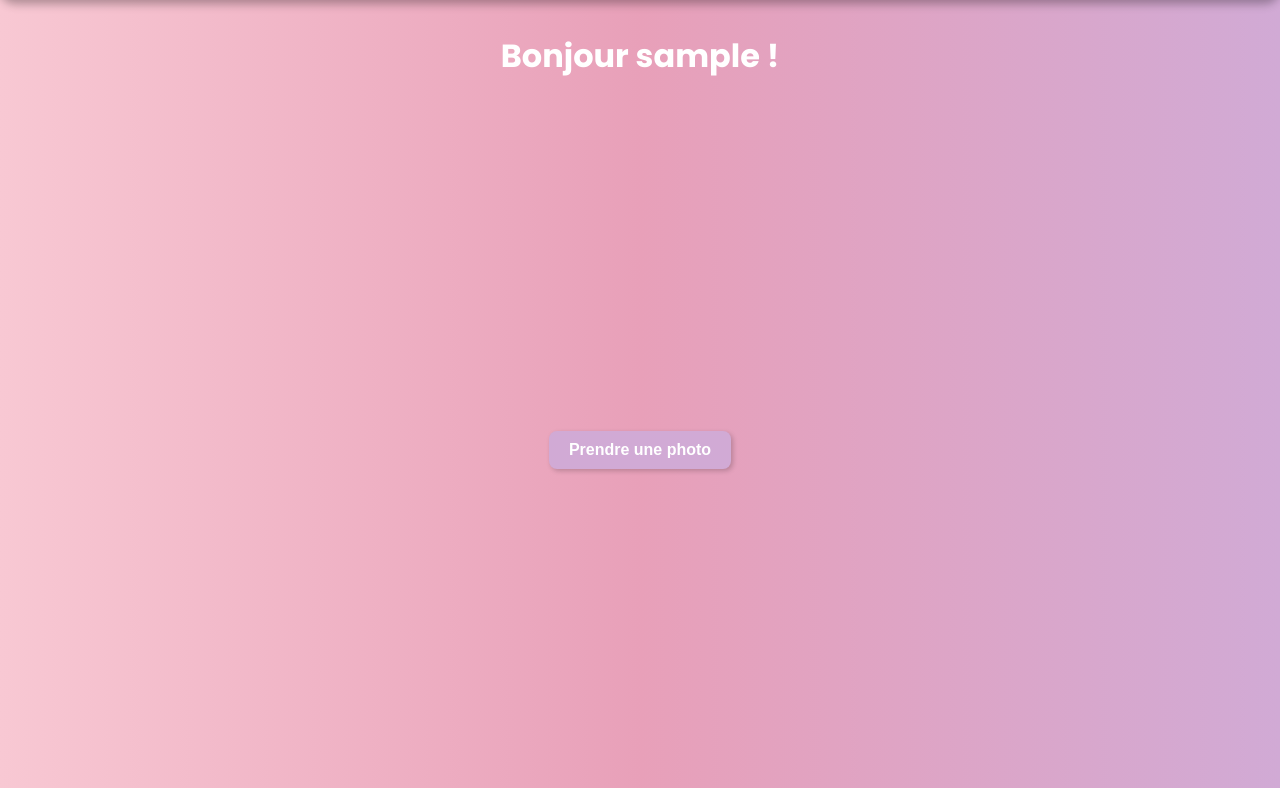
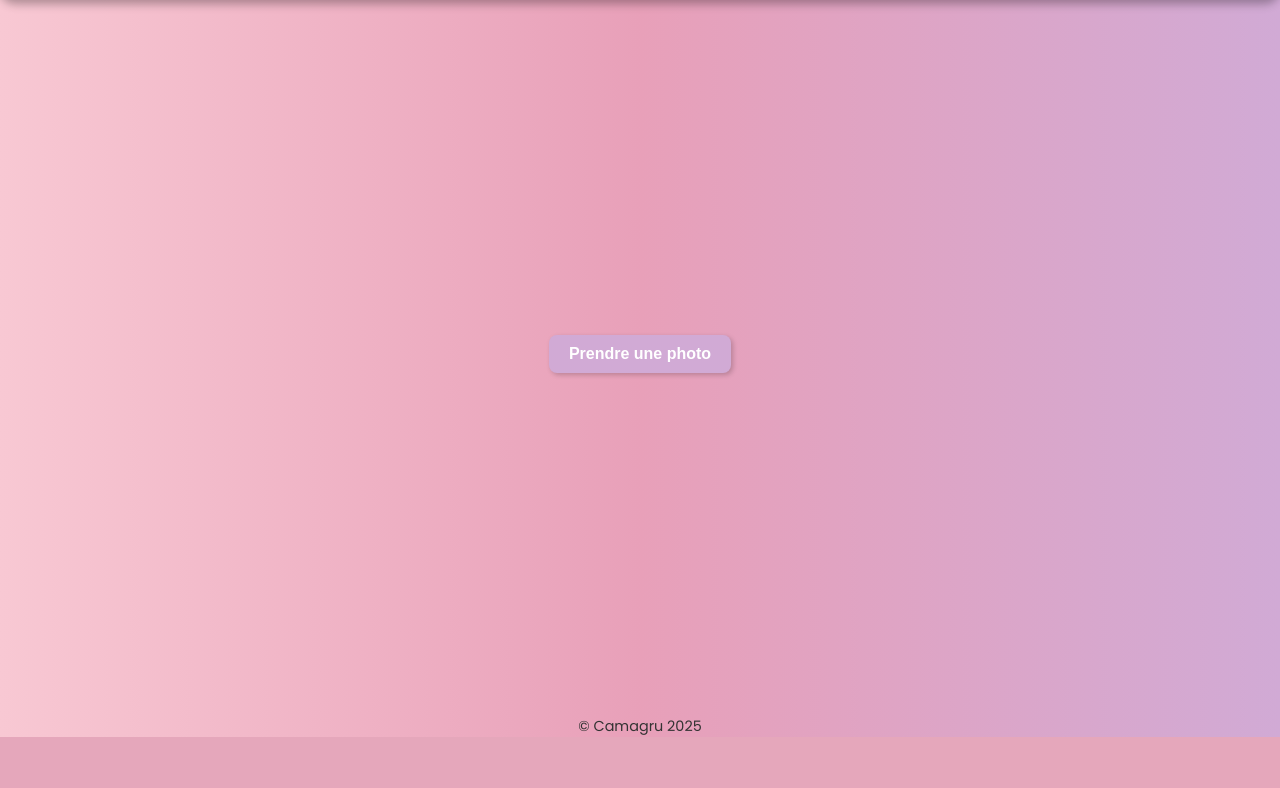
Before and after one commit to Berengere76/Camagru, a PHP site: page /controllers/home.php in a window 1280 px wide. Shown: the part 89-877 px from the top of the page. After the commit the page ends 826 px from the top, so only its background shows below. Run offline with PHP 8.4, Linux system fonts and the light colour scheme; the visitor is signed in with stand-in values (Sample User, id 1).

Commit message:
plus propre mais c'est moche quand même

```diff
--- a/app/views/galerie.php
+++ b/app/views/galerie.php
@@ -9,7 +9,9 @@
     <link href="https://fonts.googleapis.com/css2?family=Poppins:wght@300;400;700&display=swap" rel="stylesheet">
 </head>
 
+
 <body>
+
 
     <header>
         <div class="header">
@@ -27,6 +29,7 @@
         </div>
     </header>
 
+
     <main>
 
     <div class="gallery">
@@ -41,10 +44,12 @@
 
     </main>
 
+
     <footer>
         <p>© Camagru 2025</p>
     </footer>
 
+
 </body>
 
 </html>
--- a/app/views/home.php
+++ b/app/views/home.php
@@ -9,7 +9,9 @@
     <link href="https://fonts.googleapis.com/css2?family=Poppins:wght@300;400;700&display=swap" rel="stylesheet">
 </head>
 
+
 <body>
+
 
     <header>
         <div class="header">
@@ -27,13 +29,8 @@
         </div>
     </header>
 
+
     <main>
-
-    <?php
-    if (isset($_SESSION['username'])) {
-        echo '<h1 class="test">Bonjour ' . $_SESSION['username'] . ' !</h1>';
-    }
-    ?>
 
     <div class="camera-container">
         <video id="video" autoplay></video>
@@ -48,10 +45,12 @@
 
     </main>
 
+
     <footer>
         <p>© Camagru 2025</p>
     </footer>
 
+
 </body>
 
 </html>
--- a/app/views/login.php
+++ b/app/views/login.php
@@ -9,7 +9,9 @@
     <link href="https://fonts.googleapis.com/css2?family=Poppins:wght@300;400;700&display=swap" rel="stylesheet">
 </head>
 
+
 <body>
+
 
     <header>
         <div class="header">
@@ -24,6 +26,7 @@
             </nav>
         </div>
     </header>
+
 
     <main>
         <div class="home">
@@ -50,6 +53,7 @@
         </div>
     </main>
 
+
     <div class="clouds">
         <img src="../images/cloud1.png" alt="Nuage 1" class="cloud cloud1">
         <img src="../images/cloud1.png" alt="Nuage 2" class="cloud cloud2">
@@ -73,10 +77,12 @@
         <div class="shooting-star"></div>
     </div>
 
+
     <footer>
         <p>© Camagru 2025</p>
     </footer>
 
+
 </body>
 
 </html>
--- a/app/views/profil.php
+++ b/app/views/profil.php
@@ -9,7 +9,9 @@
     <link href="https://fonts.googleapis.com/css2?family=Poppins:wght@300;400;700&display=swap" rel="stylesheet">
 </head>
 
+
 <body>
+
 
     <header>
         <div class="header">
@@ -27,6 +29,7 @@
         </div>
     </header>
 
+
     <main>
 
     <p>Username :<span class="username"><?= htmlspecialchars($user['username']) ?></span></p>
@@ -35,10 +38,12 @@
 
     </main>
 
+
     <footer>
         <p>© Camagru 2025</p>
     </footer>
 
+
 </body>
 
 </html>
--- a/app/views/register.php
+++ b/app/views/register.php
@@ -9,7 +9,9 @@
     <link href="https://fonts.googleapis.com/css2?family=Poppins:wght@300;400;700&display=swap" rel="stylesheet">
 </head>
 
+
 <body>
+
 
     <header>
         <div class="header">
@@ -24,6 +26,7 @@
             </nav>
         </div>
     </header>
+
 
     <main>
         <div class="home">
@@ -48,6 +51,7 @@
         </div>
     </main>
 
+
     <div class="clouds">
         <img src="../images/cloud1.png" alt="Nuage 1" class="cloud cloud1">
         <img src="../images/cloud1.png" alt="Nuage 2" class="cloud cloud2">
@@ -71,10 +75,12 @@
         <div class="shooting-star"></div>
     </div>
 
+
     <footer>
         <p>© Camagru 2025</p>
     </footer>
 
+
 </body>
 
 </html>
```
